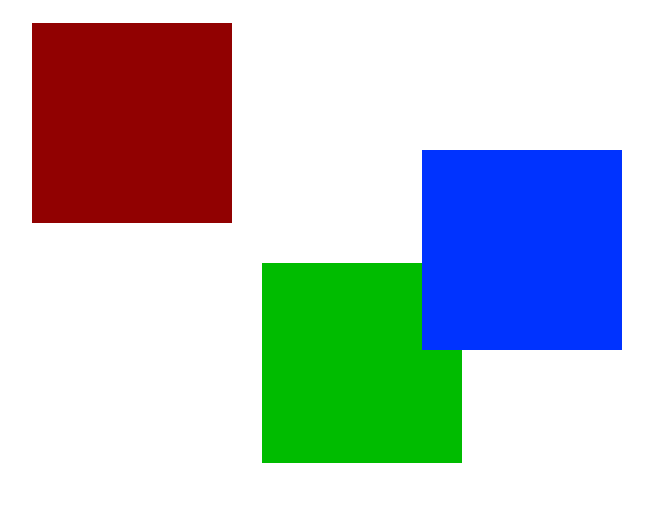
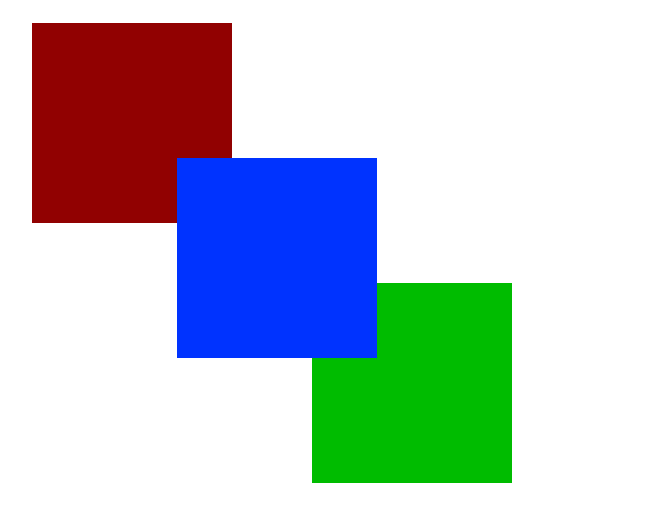
Before and after one commit to Vlad-lab-cloud/Hw-25, a plain HTML site: page index.html in a window 1280 px wide. Shown: the whole page, without its empty margins (263-916 px from the left). Drawn offline with Linux system fonts and the light colour scheme.

Commit message:
fixed positions

```diff
--- a/css/styels.css
+++ b/css/styels.css
@@ -3,7 +3,6 @@
     padding:15px;
     display: flex;
     width: 690px;
-    column-gap: 30px;
 }
 .square{
     height: 200px;
@@ -11,16 +10,20 @@
 }
 
 .square:nth-child(1){
+    position: absolute;
     background-color: rgb(145, 1, 1);
 }
 .square:nth-child(2){
     position: absolute;
-    top: 150px;
-    left: 685px;
     background-color: rgb(0, 51, 255);
-
+top: 150px;
+left: 160px;
 }
 .square:nth-child(3){
-    margin-top: 240px;
     background-color: rgb(0, 188, 0);
+    margin-top: 260px;
+    margin-left: 280px;
 }
+.container {
+    position: relative;
+}
```
